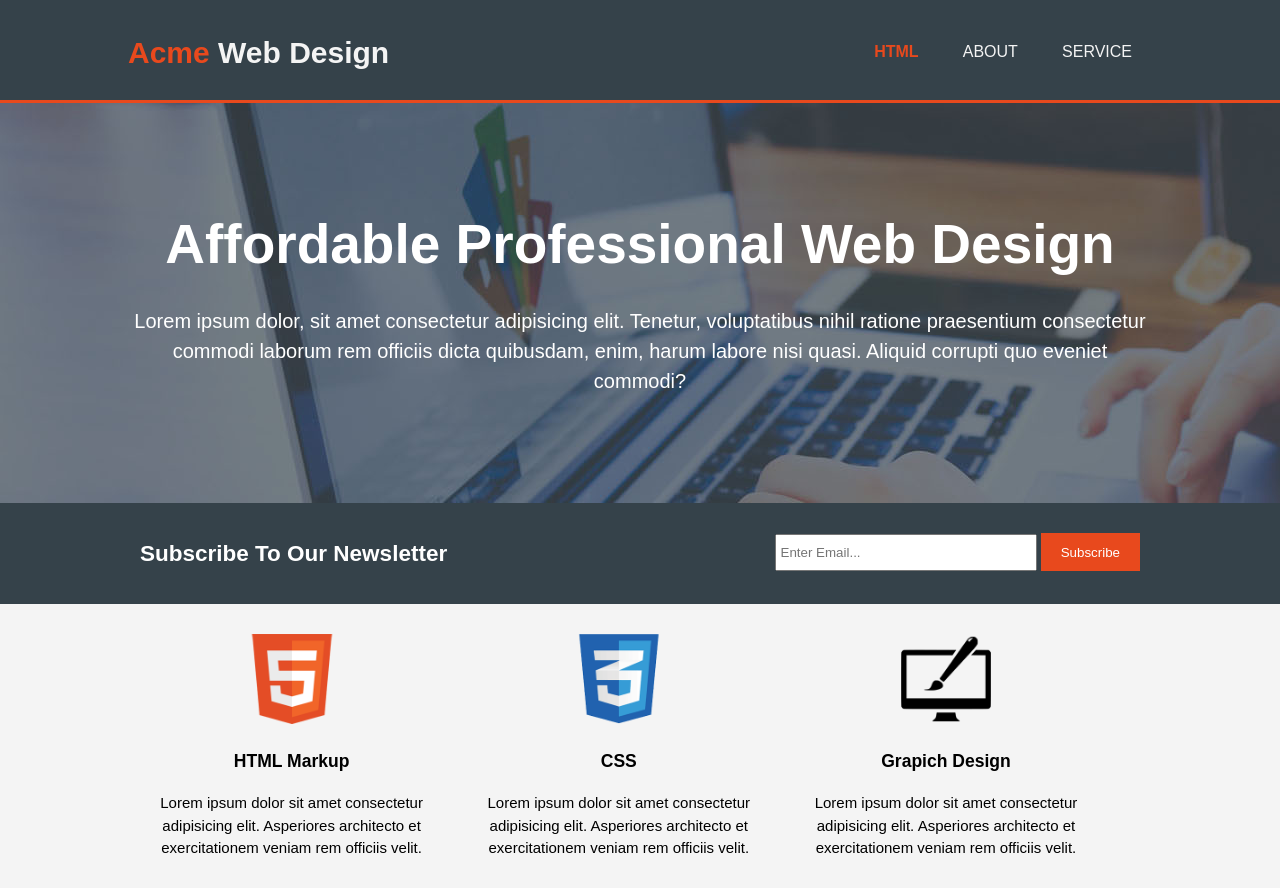
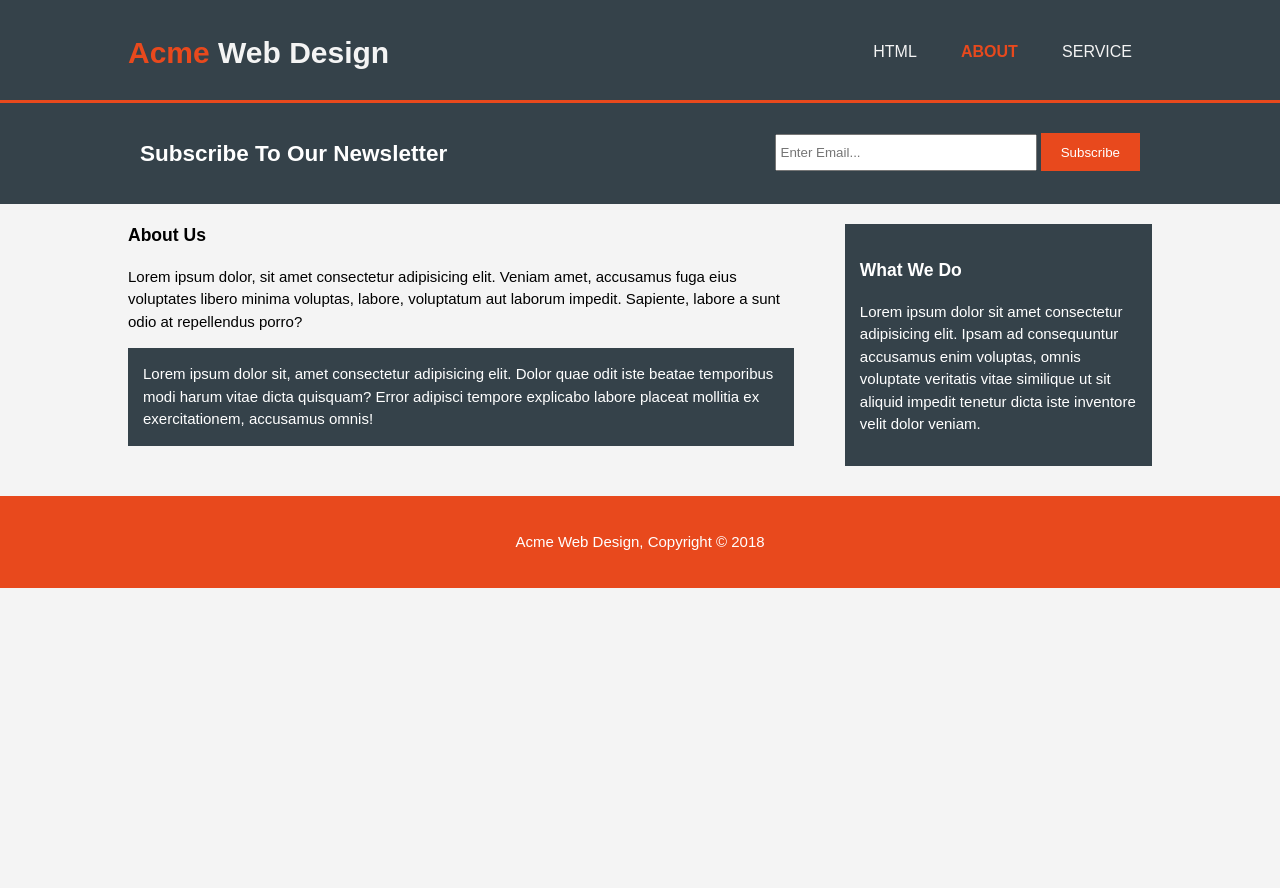
Before and after one commit to formylabschool/build-web-responsive, a plain HTML site: page about.html in a window 1280 px wide. Shown: the top 888 px of the page. After the commit the page ends 800 px from the top, so only its background shows below. Drawn offline with Linux system fonts and the light colour scheme.

Commit message:
modified about html and css about html

```diff
--- a/about.html
+++ b/about.html
@@ -9,7 +9,7 @@
     <meta name="author" content="Brad Traversy">
     <meta name="keyword" content="web design">
     <link rel="stylesheet" href="./css/style.css">
-    <title>Acme Web Design | Welcome</title>
+    <title>Acme Web Design | About</title>
 </head>
 
 <body>
@@ -20,19 +20,13 @@
             </div>
             <nav>
                 <ul>
-                    <li class="current"><a href="index.html">HTML</a></li>
-                    <li><a href="about.html">About</a></li>
+                    <li><a href="index.html">HTML</a></li>
+                    <li class="current"><a href="about.html">About</a></li>
                     <li><a href="service.html">Service</a></li>
                 </ul>
             </nav>
         </div>
     </header>
-    <section id="showcase">
-        <div class="container">
-            <h1>Affordable Professional Web Design</h1>
-            <p>Lorem ipsum dolor, sit amet consectetur adipisicing elit. Tenetur, voluptatibus nihil ratione praesentium consectetur commodi laborum rem officiis dicta quibusdam, enim, harum labore nisi quasi. Aliquid corrupti quo eveniet commodi?</p>
-        </div>
-    </section>
     <section id="newsletter">
         <div class="container">
             <h1>Subscribe To Our Newsletter</h1>
@@ -42,23 +36,19 @@
             </form>
         </div>
     </section>
-    <section id="boxes">
+    <section id="main">
         <div class="container">
-            <div class="box">
-                <img src="./img/logo_html.png" alt="html-logo">
-                <h3>HTML Markup</h3>
-                <p>Lorem ipsum dolor sit amet consectetur adipisicing elit. Asperiores architecto et exercitationem veniam rem officiis velit.</p>
-            </div>
-            <div class="box">
-                <img src="./img/logo_css.png" alt="css-logo">
-                <h3>CSS</h3>
-                <p>Lorem ipsum dolor sit amet consectetur adipisicing elit. Asperiores architecto et exercitationem veniam rem officiis velit.</p>
-            </div>
-            <div class="box">
-                <img src="./img/logo_brush.png" alt="design-logo">
-                <h3>Grapich Design</h3>
-                <p>Lorem ipsum dolor sit amet consectetur adipisicing elit. Asperiores architecto et exercitationem veniam rem officiis velit.</p>
-            </div>
+            <article id="main-col">
+                <h1 class="page-title">About Us</h1>
+                <p>Lorem ipsum dolor, sit amet consectetur adipisicing elit. Veniam amet, accusamus fuga eius voluptates libero minima voluptas, labore, voluptatum aut laborum impedit. Sapiente, labore a sunt odio at repellendus porro?</p>
+                <p class="dark">Lorem ipsum dolor sit, amet consectetur adipisicing elit. Dolor quae odit iste beatae temporibus modi harum vitae dicta quisquam? Error adipisci tempore explicabo labore placeat mollitia ex exercitationem, accusamus omnis!</p>
+            </article>
+            <aside id="sidebar">
+                <div class="dark">
+                    <h3>What We Do</h3>
+                    <p>Lorem ipsum dolor sit amet consectetur adipisicing elit. Ipsam ad consequuntur accusamus enim voluptas, omnis voluptate veritatis vitae similique ut sit aliquid impedit tenetur dicta iste inventore velit dolor veniam.</p>
+                </div>
+            </aside>
         </div>
     </section>
     <footer>
--- a/css/style.css
+++ b/css/style.css
@@ -142,3 +142,25 @@ footer{
     background-color: #e8491d;
     text-align: center;
 }
+
+/* ABOUT */
+/* Sidebar */
+aside#sidebar{
+    float: right;
+    width: 30%;
+    margin-top: 10px;
+}
+
+.dark{
+    padding: 15px;
+    background: #35424a;
+    color: #ffffff;
+    margin-top: 10px;
+    margin-bottom: 10px;
+}
+
+/* Main-Col */
+article#main-col{
+    float: left;
+    width: 65%;
+}
```
